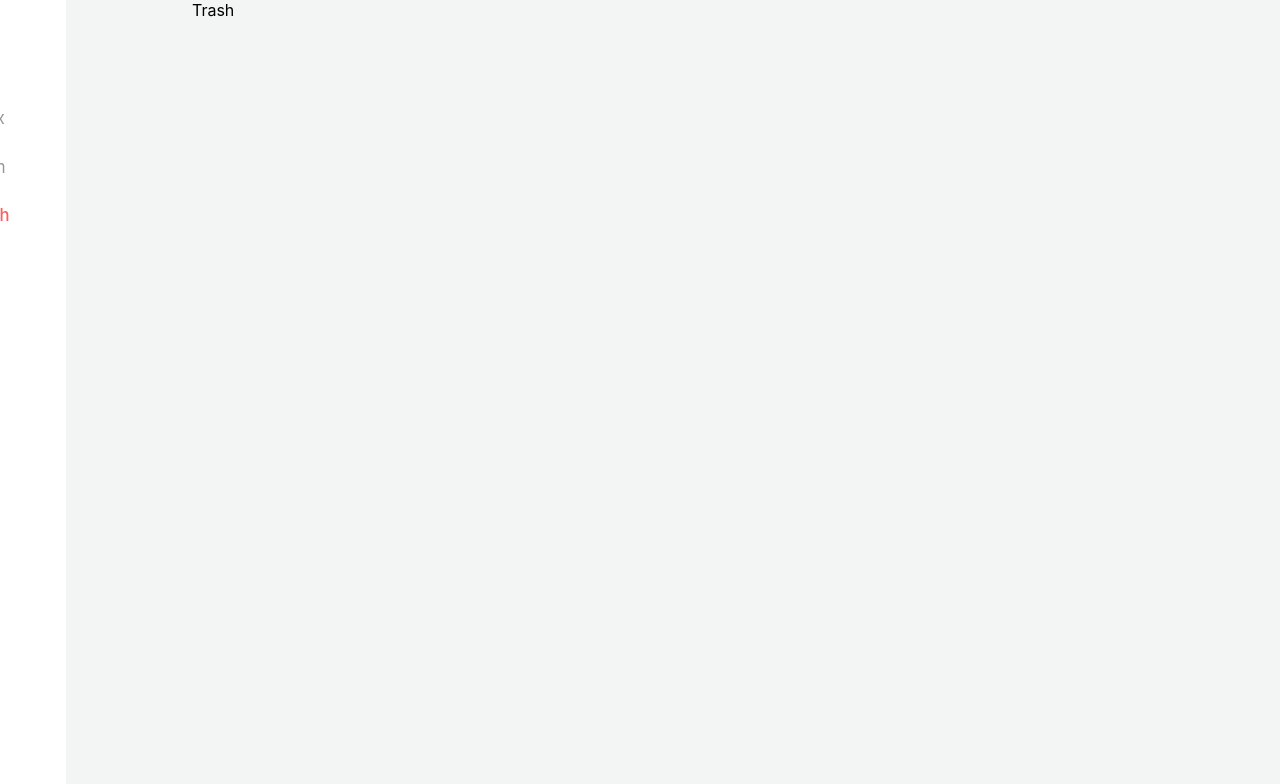
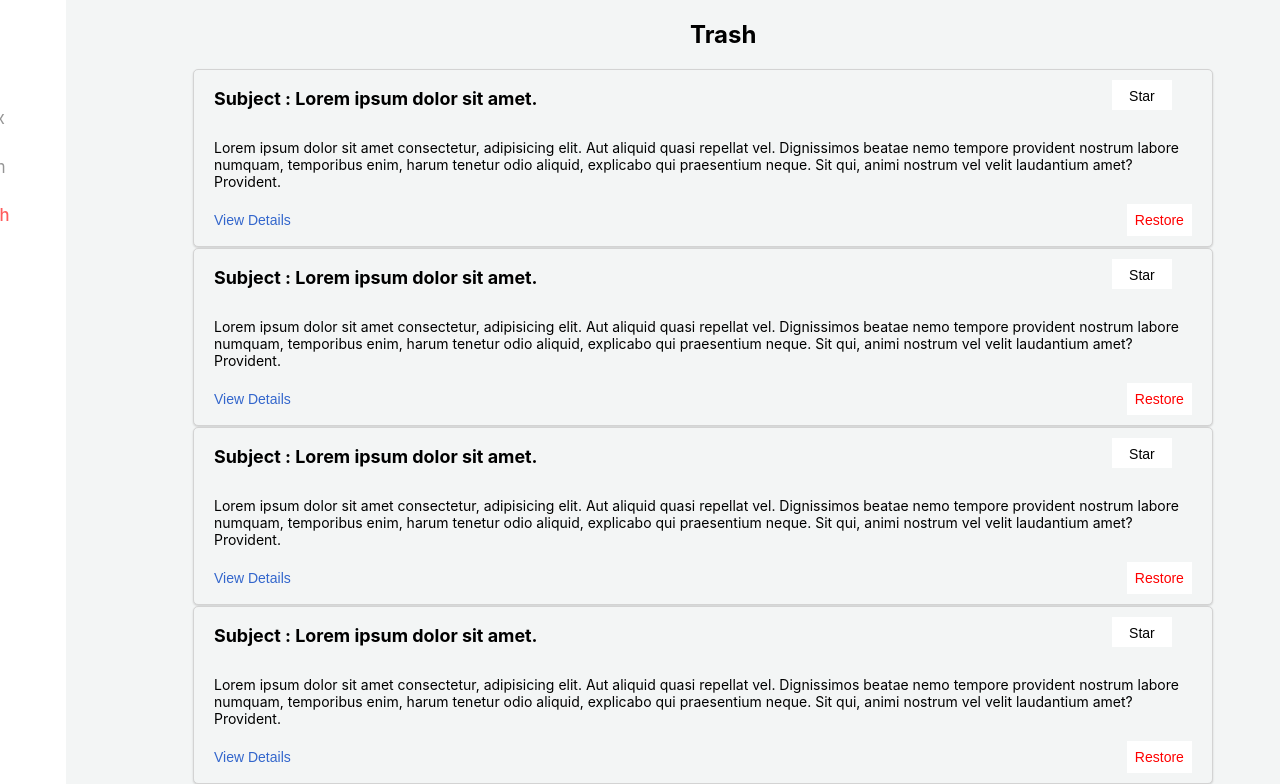
Before and after one commit to pratham2002/mail-box, a React (Create React App) app: page /trash in a window 1280 px wide. Shown: the top 784 px of the page. Built offline with nearby package versions, Linux system fonts and the light colour scheme.

Commit message:
added tash page

```diff
--- /dev/null
+++ b/src/componenets/TrashMailCard.jsx
@@ -0,0 +1,39 @@
+import { NavLink } from "react-router-dom";
+
+export default function TrashMailCard({ mail }) {
+  return (
+    <li
+      className="list-item"
+      style={{ backgroundColor: mail?.unread ? "#f2f6fc" : "" }}
+    >
+      <div className="list-heading">
+        <p>
+          <b>Subject : Lorem ipsum dolor sit amet. </b>
+        </p>
+        <button className="btn star">
+          Star
+          {/* {mail?.isStarred ? "Unstar" : "Star"} */}
+        </button>
+      </div>
+
+      <p className="para">
+        Lorem ipsum dolor sit amet consectetur, adipisicing elit. Aut aliquid
+        quasi repellat vel. Dignissimos beatae nemo tempore provident nostrum
+        labore numquam, temporibus enim, harum tenetur odio aliquid, explicabo
+        qui praesentium neque. Sit qui, animi nostrum vel velit laudantium amet?
+        Provident.
+      </p>
+
+      <div className="footer">
+        <button className="btn-detail">
+          <NavLink to={`/detail/${mail?.mId}`} style={{ color: "#3366CC" }}>
+            View Details
+          </NavLink>
+        </button>
+        <div className="btn-container">
+          <button className="btn restore">Restore</button>
+        </div>
+      </div>
+    </li>
+  );
+}
--- a/src/pages/Trash.jsx
+++ b/src/pages/Trash.jsx
@@ -1,5 +1,16 @@
 import React from "react";
+import TrashMailCard from "../componenets/TrashMailCard";
 
 export default function Trash() {
-  return <div>Trash</div>;
+  return (
+    <div className="content">
+      <h2 className="heading">Trash</h2>
+
+      <ul className="list">
+        {new Array(15).fill(1).map((e) => (
+          <TrashMailCard />
+        ))}
+      </ul>
+    </div>
+  );
 }
```
